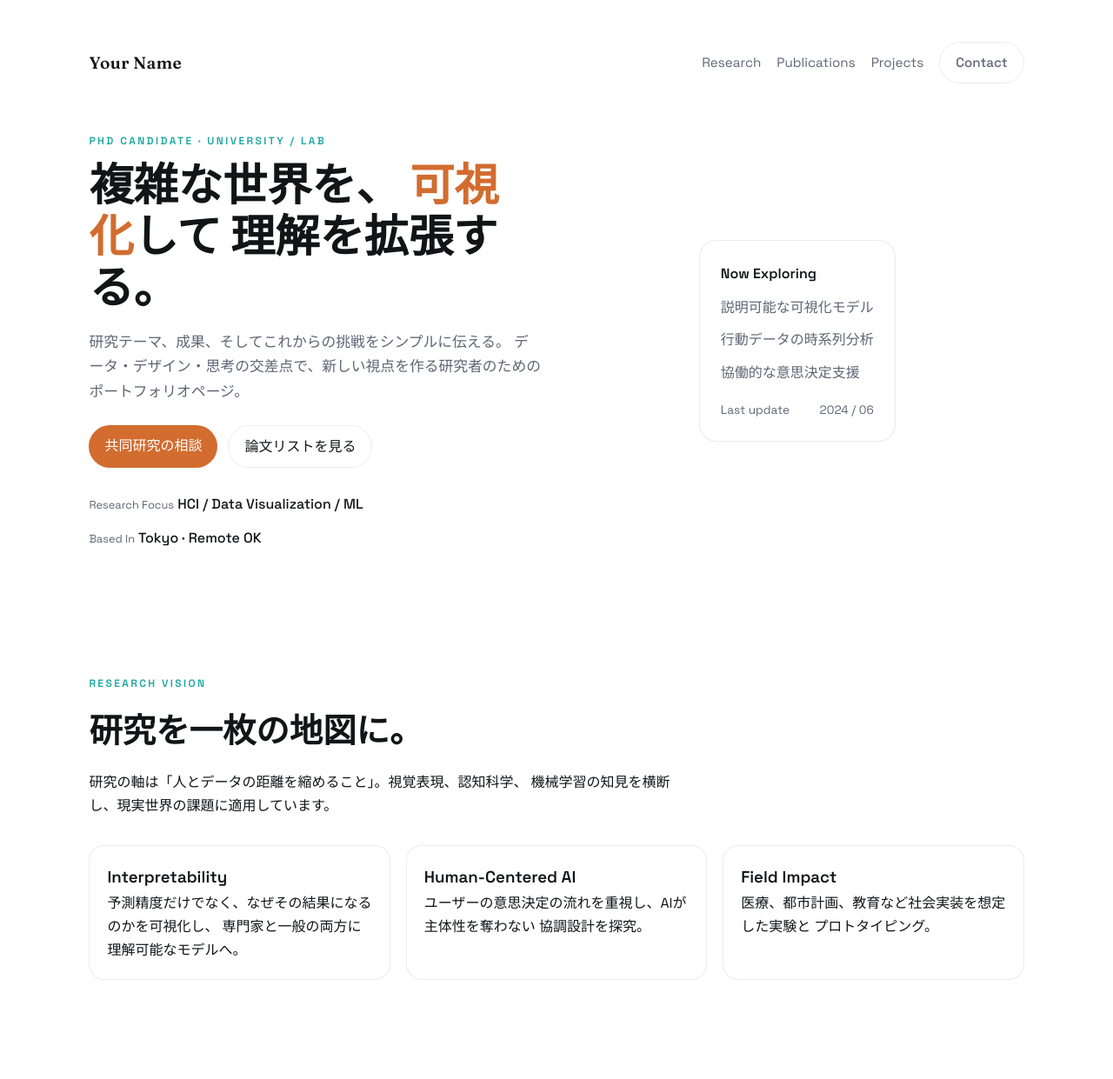
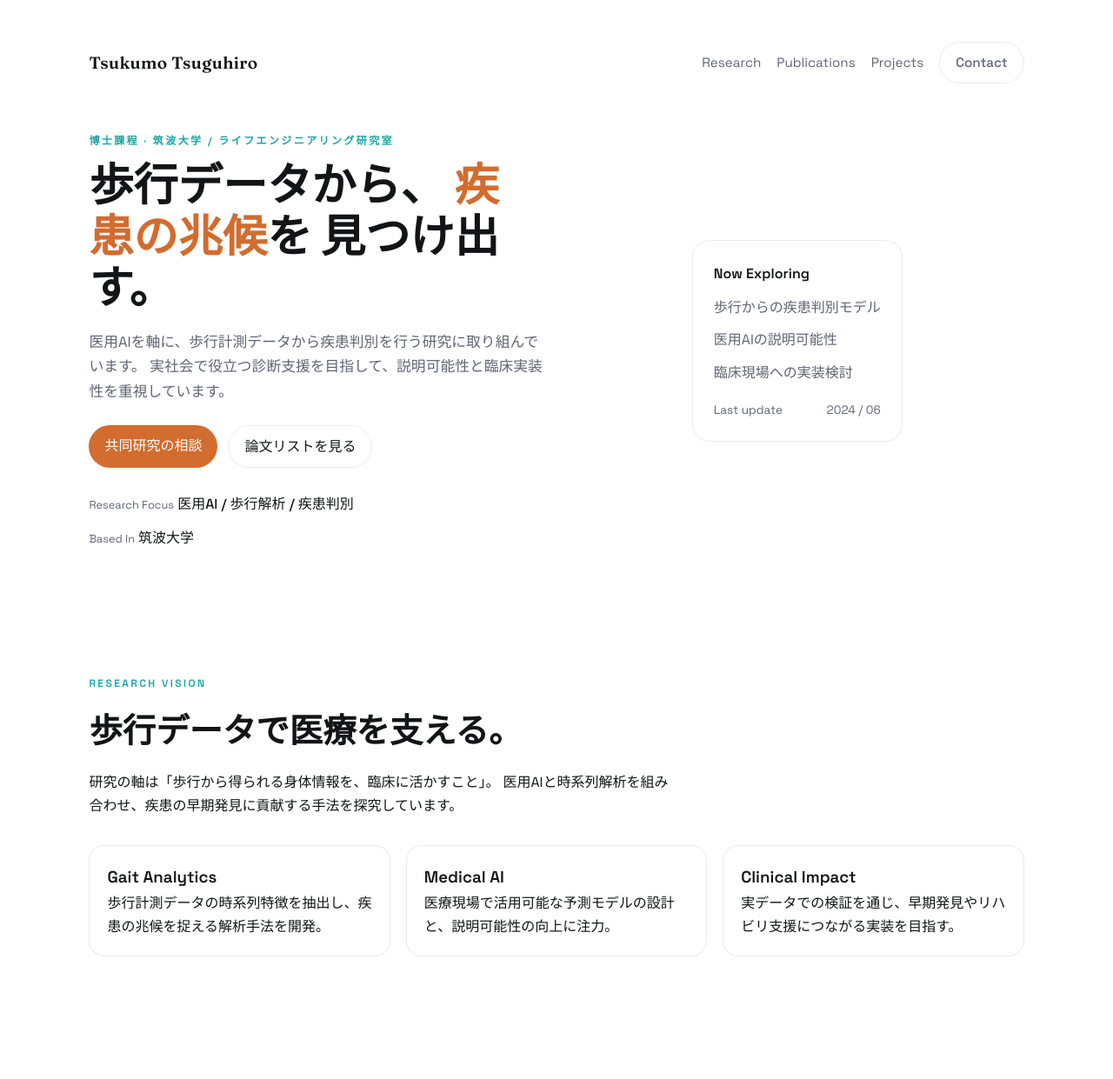
Before and after one commit to TsuguTsukumo/TsuguTsukumo.github.io, a plain HTML site: page index.html in a window 1280 px wide. Shown: the top 1241 px of the page at 87% size. Drawn offline with Linux system fonts and the light colour scheme.

Commit message:
Personalize profile details

```diff
--- a/index.html
+++ b/index.html
@@ -20,7 +20,7 @@
     <div class="noise"></div>
     <header class="hero" id="top">
       <nav class="nav">
-        <div class="brand">Your Name</div>
+        <div class="brand">Tsukumo Tsuguhiro</div>
         <div class="nav-links">
           <a href="#research">Research</a>
           <a href="#publications">Publications</a>
@@ -31,16 +31,15 @@
 
       <div class="hero-grid">
         <div class="hero-copy">
-          <p class="eyebrow">PhD Candidate · University / Lab</p>
+          <p class="eyebrow">博士課程 · 筑波大学 / ライフエンジニアリング研究室</p>
           <h1>
-            複雑な世界を、
-            <span class="accent">可視化</span>して
-            理解を拡張する。
+            歩行データから、
+            <span class="accent">疾患の兆候</span>を
+            見つけ出す。
           </h1>
           <p class="lead">
-            研究テーマ、成果、そしてこれからの挑戦をシンプルに伝える。
-            データ・デザイン・思考の交差点で、新しい視点を作る研究者のための
-            ポートフォリオページ。
+            医用AIを軸に、歩行計測データから疾患判別を行う研究に取り組んでいます。
+            実社会で役立つ診断支援を目指して、説明可能性と臨床実装性を重視しています。
           </p>
           <div class="cta-row">
             <a class="btn primary" href="#contact">共同研究の相談</a>
@@ -49,11 +48,11 @@
           <div class="hero-meta">
             <div>
               <span class="meta-label">Research Focus</span>
-              <span class="meta-value">HCI / Data Visualization / ML</span>
+              <span class="meta-value">医用AI / 歩行解析 / 疾患判別</span>
             </div>
             <div>
               <span class="meta-label">Based In</span>
-              <span class="meta-value">Tokyo · Remote OK</span>
+              <span class="meta-value">筑波大学</span>
             </div>
           </div>
         </div>
@@ -63,9 +62,9 @@
           <div class="card">
             <p class="card-title">Now Exploring</p>
             <ul>
-              <li>説明可能な可視化モデル</li>
-              <li>行動データの時系列分析</li>
-              <li>協働的な意思決定支援</li>
+              <li>歩行からの疾患判別モデル</li>
+              <li>医用AIの説明可能性</li>
+              <li>臨床現場への実装検討</li>
             </ul>
             <div class="card-footer">
               <span>Last update</span>
@@ -80,32 +79,29 @@
       <section class="section" id="research">
         <div class="section-head" data-animate>
           <p class="eyebrow">Research Vision</p>
-          <h2>研究を一枚の地図に。</h2>
+          <h2>歩行データで医療を支える。</h2>
           <p>
-            研究の軸は「人とデータの距離を縮めること」。視覚表現、認知科学、
-            機械学習の知見を横断し、現実世界の課題に適用しています。
+            研究の軸は「歩行から得られる身体情報を、臨床に活かすこと」。
+            医用AIと時系列解析を組み合わせ、疾患の早期発見に貢献する手法を探究しています。
           </p>
         </div>
         <div class="pill-grid" data-animate>
           <div class="pill">
-            <h3>Interpretability</h3>
+            <h3>Gait Analytics</h3>
             <p>
-              予測精度だけでなく、なぜその結果になるのかを可視化し、
-              専門家と一般の両方に理解可能なモデルへ。
+              歩行計測データの時系列特徴を抽出し、疾患の兆候を捉える解析手法を開発。
             </p>
           </div>
           <div class="pill">
-            <h3>Human-Centered AI</h3>
+            <h3>Medical AI</h3>
             <p>
-              ユーザーの意思決定の流れを重視し、AIが主体性を奪わない
-              協調設計を探究。
+              医療現場で活用可能な予測モデルの設計と、説明可能性の向上に注力。
             </p>
           </div>
           <div class="pill">
-            <h3>Field Impact</h3>
+            <h3>Clinical Impact</h3>
             <p>
-              医療、都市計画、教育など社会実装を想定した実験と
-              プロトタイピング。
+              実データでの検証を通じ、早期発見やリハビリ支援につながる実装を目指す。
             </p>
           </div>
         </div>
@@ -226,7 +222,7 @@
     </main>
 
     <footer class="footer">
-      <p>© 2024 Your Name. Crafted with clarity and curiosity.</p>
+      <p>© 2024 Tsukumo Tsuguhiro. Crafted with clarity and curiosity.</p>
       <a href="#top">Back to top</a>
     </footer>
 
```
